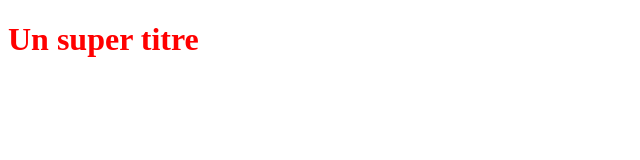
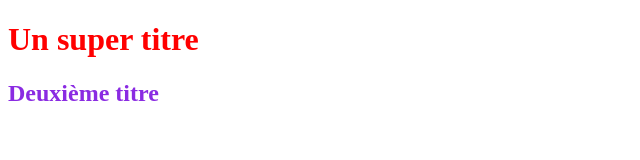
Before and after one commit to seydi-alioune-gueye/github, a plain HTML site: page index.html in a window 1280 px wide. Shown: the whole page, without its empty margins (0-640 px from the left). Drawn offline with Linux system fonts and the light colour scheme.

Commit message:
Ajout de H2

```diff
--- a/index.css
+++ b/index.css
@@ -1,3 +1,6 @@
 h1 {
   color: red;
 }
+h2 {
+  color: blueviolet;
+}
--- a/index.html
+++ b/index.html
@@ -8,5 +8,6 @@
   </head>
   <body>
     <h1>Un super titre</h1>
+    <h2>Deuxième titre</h2>
   </body>
 </html>
```
